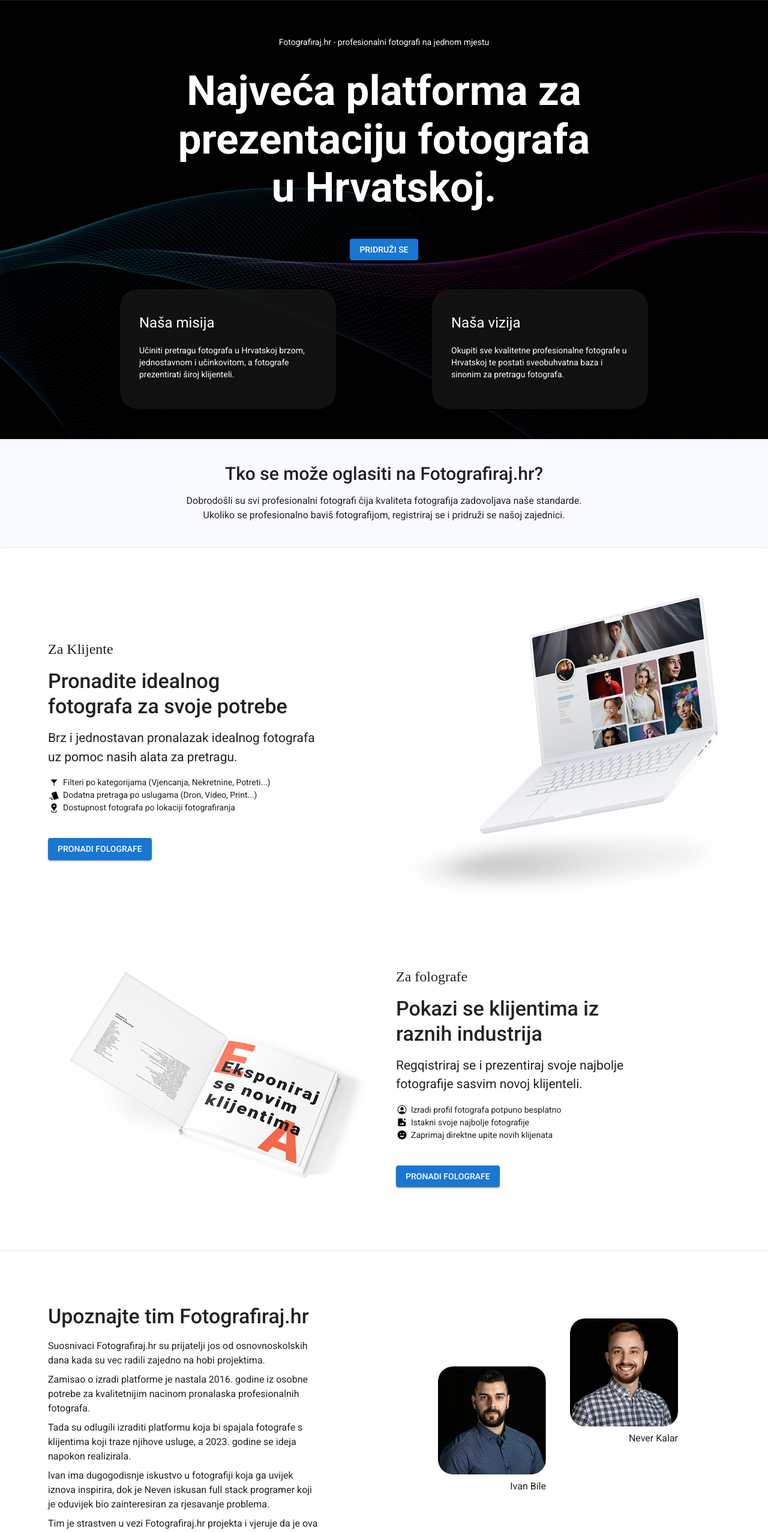
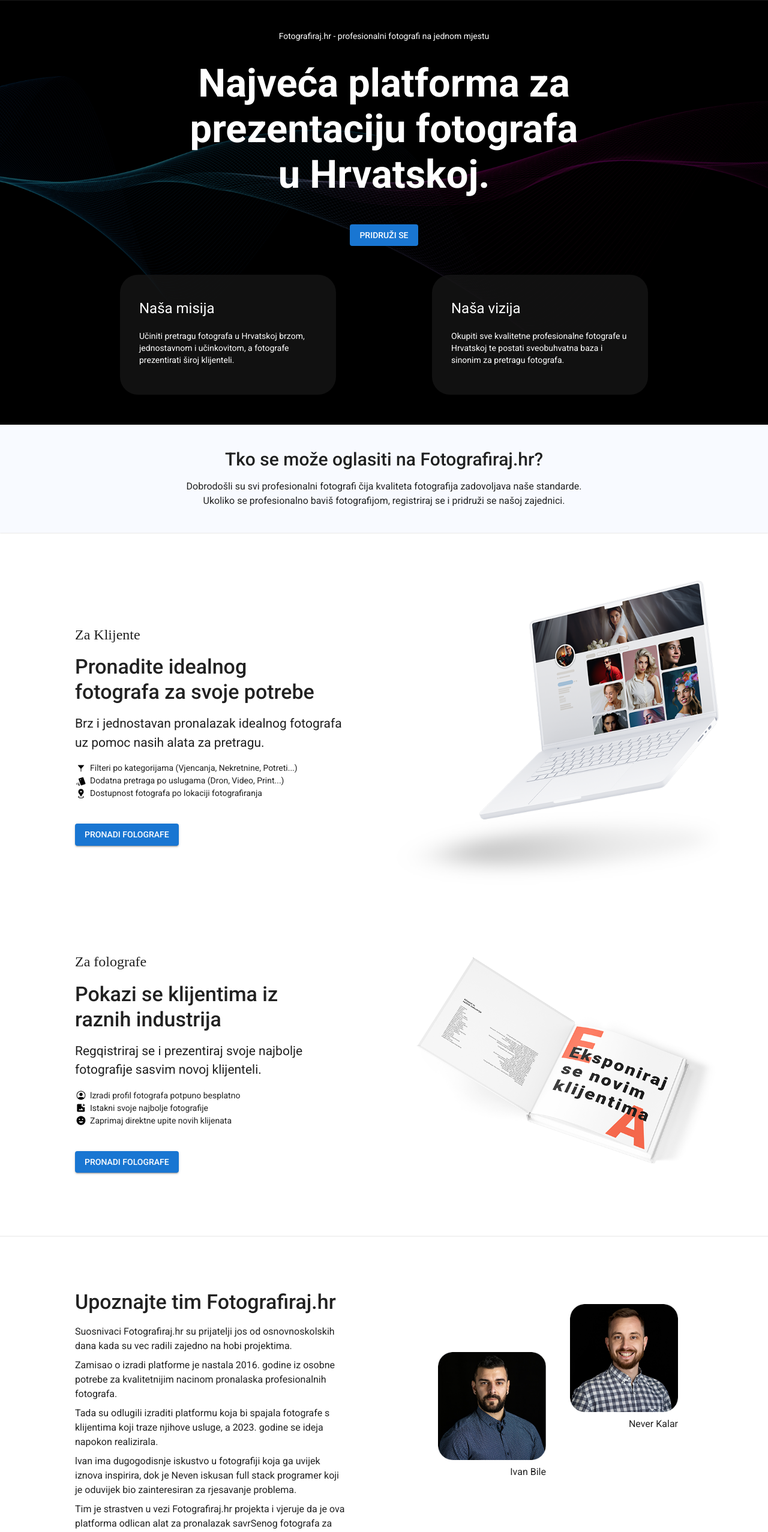
Before and after one commit to Shahriyar-Hosen/simple-about-page, a Next.js app: page / in a window 1280 px wide. Shown: the top 2554 px of the page at 60% size. Built offline with nearby package versions, Linux system fonts and the light colour scheme.

Commit message:
full done

```diff
--- a/src/components/About/Author.tsx
+++ b/src/components/About/Author.tsx
@@ -21,62 +21,17 @@
           spacing={{ xs: 2, md: 5 }}
           justifyContent="center"
           alignItems="start"
-          flexDirection={{ xs: "row-reverse", md: "row" }}
         >
           <Grid
             item
             xs={12}
             md={6}
             lg={6}
-            display={{ xs: "block", md: "none" }}
+            width="fit-content"
+            display="flex"
+            justifyContent="center"
+            alignItems="center"
           >
-            <Box
-              display="flex"
-              justifyContent="center"
-              alignItems="start"
-              gap={{ xs: 2, md: 5 }}
-              maxWidth="100%"
-              flexWrap="wrap"
-              paddingTop={3}
-            >
-              <Box
-                display="flex"
-                flexDirection="column"
-                justifyContent="center"
-                alignItems="flex-end"
-                gap={1}
-                marginTop={{ xl: "", md: "80px" }}
-              >
-                <Image
-                  src={lvan}
-                  alt=""
-                  style={{
-                    maxWidth: "180px",
-                    height: "auto",
-                  }}
-                />
-                <Typography>Ivan Bile</Typography>
-              </Box>
-              <Box
-                display="flex"
-                flexDirection="column"
-                justifyContent="center"
-                alignItems="flex-end"
-                gap={1}
-              >
-                <Image
-                  src={never}
-                  alt=""
-                  style={{
-                    maxWidth: "180px",
-                    height: "auto",
-                  }}
-                />
-                <Typography>Never Kalar</Typography>
-              </Box>
-            </Box>
-          </Grid>
-          <Grid item xs={12} md={6} lg={6} width="fit-content">
             <Box>
               <Typography variant="h4" fontWeight={500}>
                 Upoznajte tim Fotografiraj.hr
@@ -113,12 +68,16 @@
             xs={12}
             md={6}
             lg={6}
-            display={{ xs: "none", md: "block" }}
+            width="fit-content"
+            display="flex"
+            justifyContent="center"
+            alignItems="center"
           >
             <Box
               display="flex"
               justifyContent="center"
               alignItems="start"
+              flexWrap="wrap"
               gap={5}
               maxWidth="100%"
               paddingTop={3}
@@ -129,7 +88,7 @@
                 justifyContent="center"
                 alignItems="flex-end"
                 gap={1}
-                marginTop="80px"
+                marginTop={{ md: "80px" }}
               >
                 <Image
                   src={lvan}
--- a/src/components/About/Feather.tsx
+++ b/src/components/About/Feather.tsx
@@ -48,7 +48,7 @@
       alignItems="center"
       flexDirection={{ xs: "row-reverse", md: "row" }}
     >
-      <Grid
+      {/* <Grid
         item
         xs={12}
         md={6}
@@ -65,8 +65,17 @@
             }}
           />
         </Box>
-      </Grid>
-      <Grid item xs={12} md={6} lg={6} width="fit-content">
+      </Grid> */}
+      <Grid
+        item
+        xs={12}
+        md={6}
+        lg={6}
+        width="fit-content"
+        display="flex"
+        justifyContent="center"
+        alignItems="center"
+      >
         <Box>
           <Typography
             variant="body2"
@@ -108,8 +117,7 @@
           </Button>
         </Box>
       </Grid>
-      {!reverse && (
-        <Grid item xs={12} md={6} lg={6} display={{ xs: "none", md: "block" }}>
+      <Grid item xs={12} md={6} lg={6}>
         <Box>
           <Image
             src={img}
@@ -121,7 +129,6 @@
           />
         </Box>
       </Grid>
-      )}
     </Grid>
   </Box>
 );
--- a/src/components/About/Hero.tsx
+++ b/src/components/About/Hero.tsx
@@ -42,7 +42,8 @@
     <Box
       sx={{
         backgroundImage: 'url("/hero-bg.png")',
-        backgroundSize: "center",
+        backgroundSize: "cover",
+        backgroundRepeat: "no-repeat",
         backgroundPosition: "top",
         minHeight: "50vh",
         display: "flex",
@@ -56,7 +57,7 @@
     >
       <Typography
         variant="body2"
-        sx={{ color: "white", fontWeight: 400, pt: "30px" }}
+        sx={{ color: "white", fontWeight: 400, pt: "20px" }}
         textAlign="center"
       >
         Fotografiraj.hr - profesionalni fotografi na jednom mjestu
@@ -69,7 +70,7 @@
           maxWidth: "690px",
           textAlign: "center",
         }}
-        fontSize={{ xs: 30, md: 69 }}
+        fontSize={{ xs: 30, md: 65 }}
         fontWeight={600}
         paddingY={{ xs: 3, md: 4 }}
         paddingBottom={{ xs: 3, md: 5.5 }}
@@ -89,16 +90,36 @@
         <Grid
           container
           spacing={{ xs: 5, md: 20 }}
+          width="100%"
+          display="flex"
           justifyContent="center"
           alignItems="center"
         >
-          <Grid item xs={12} md={6} lg={6} width="fit-content">
+          <Grid
+            item
+            xs={12}
+            md={6}
+            lg={6}
+            width="fit-content"
+            display="flex"
+            justifyContent="center"
+            alignItems="center"
+          >
             <HeroCard
               title="Naša misija"
               content="Učiniti pretragu fotografa u Hrvatskoj brzom, jednostavnom i učinkovitom, a fotografe prezentirati široj klijenteli."
             />
           </Grid>
-          <Grid item xs={12} md={6} lg={6}>
+          <Grid
+            item
+            xs={12}
+            md={6}
+            lg={6}
+            width="fit-content"
+            display="flex"
+            justifyContent="center"
+            alignItems="center"
+          >
             <HeroCard
               title="Naša vizija"
               content="Okupiti sve kvalitetne profesionalne fotografe u Hrvatskoj te postati sveobuhvatna baza i sinonim za pretragu fotografa."
```
Lines whose indentation alone changed are shown as unchanged.
